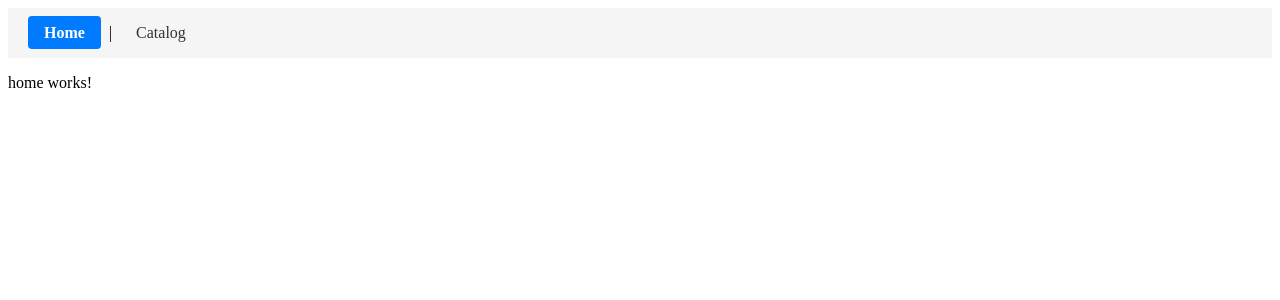
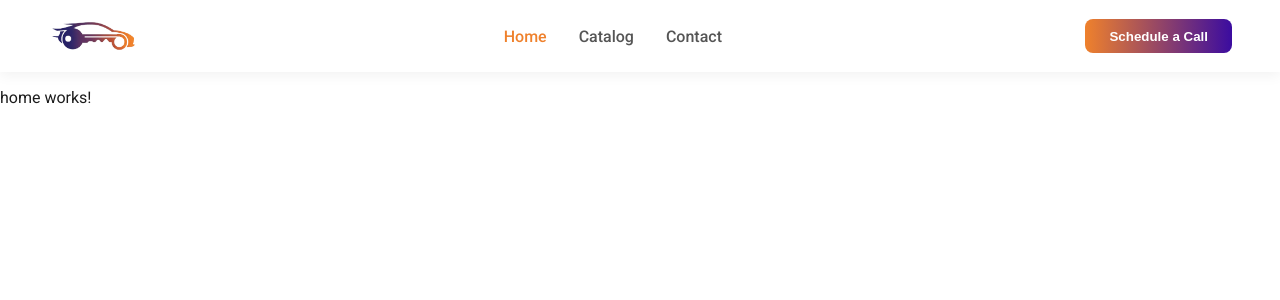
Before and after one commit to Oz-Abohazira/auto-key-deals, an Angular app: page / in a window 1280 px wide. Shown: the top 300 px of the page. Built offline with nearby package versions, Linux system fonts and the light colour scheme.

Commit message:
Theme, Font and golbal styles, Header basic version

```diff
--- a/angular.json
+++ b/angular.json
@@ -27,7 +27,8 @@
               {
                 "glob": "**/*",
                 "input": "public"
-              }
+              },
+              "src/assets"
             ],
             "styles": [
               "src/styles.scss"
--- /dev/null
+++ b/src/_theme.scss
@@ -0,0 +1,30 @@
+$primary-start: #3B0CA0;
+$primary-end: #ef812c;
+$accent: #0078FF;
+$background: #FFFFFF;
+$surface: #F7F8FA;
+$text-primary: #1C1C1C;
+$text-secondary: #555555;
+
+$gradient-primary: linear-gradient(90deg, $primary-end 0%, $primary-start 100%);
+
+// Typography
+$font-heading: 'Poppins', sans-serif;
+$font-body: 'Inter', sans-serif;
+
+// Global Styles
+body {
+  font-family: $font-body;
+  color: $text-primary;
+  background-color: $background;
+  margin: 0;
+  padding: 0;
+}
+
+h1, h2, h3, h4, h5 {
+  font-family: $font-heading;
+  background: $gradient-primary;
+  -webkit-background-clip: text;
+  background-clip: text;
+  -webkit-text-fill-color: transparent;
+}
--- a/src/app/app.html
+++ b/src/app/app.html
@@ -1,6 +1,3 @@
-<nav>
-  <a routerLinkActive="route-active" [routerLinkActiveOptions]="{exact: true}" routerLink="/">Home</a> |
-  <a routerLinkActive="route-active" routerLink="/catalog">Catalog</a>
-</nav>
+<app-header></app-header>
 
 <router-outlet></router-outlet>
--- a/src/app/app.ts
+++ b/src/app/app.ts
@@ -1,10 +1,11 @@
 import { Component, signal } from '@angular/core';
-import { RouterLink, RouterLinkActive, RouterOutlet } from '@angular/router';
+import { RouterOutlet } from '@angular/router';
+import { Header } from "./shared/header/header";
 
 @Component({
   selector: 'app-root',
   standalone: true,
-  imports: [RouterOutlet, RouterLinkActive, RouterLink],
+  imports: [RouterOutlet, Header],
   templateUrl: './app.html',
   styleUrl: './app.scss'
 })
--- /dev/null
+++ b/src/app/shared/header/header.html
@@ -0,0 +1,16 @@
+<header class="header">
+    <!-- Left: Logo -->
+    <div class="logo">
+        <img (click)="goToHome()" src="assets/AutoKeyDealsLogo.png" alt="Auto Key Deals Logo" />
+    </div>
+
+    <!-- Middle: Navigation -->
+    <nav class="nav-links">
+        <a routerLink="/" routerLinkActive="active" [routerLinkActiveOptions]="{ exact: true }">Home</a>
+        <a routerLink="/catalog" routerLinkActive="active">Catalog</a>
+        <a routerLink="/contact" routerLinkActive="active">Contact</a>
+    </nav>
+
+    <!-- Right: Action Button -->
+    <button class="cta-btn">Schedule a Call</button>
+</header>
--- /dev/null
+++ b/src/app/shared/header/header.scss
@@ -0,0 +1,51 @@
+.header {
+  display: flex;
+  align-items: center;
+  justify-content: space-between;
+  padding: 1rem 3rem;
+  background-color: var(--background);
+  box-shadow: 0 4px 12px rgba(0, 0, 0, 0.05);
+  position: sticky;
+  top: 0;
+  z-index: 1000;
+}
+
+/* Logo section */
+.logo {
+  display: flex;
+  align-items: center;
+  gap: 0.6rem;
+
+  img {
+    cursor: pointer;
+    height: 40px;
+    width: auto;
+  }
+
+  span {
+    font-family: var(--font-heading);
+    font-weight: 700;
+    font-size: 1.25rem;
+    color: var(--text-primary);
+  }
+}
+
+/* Nav links centered */
+.nav-links {
+  display: flex;
+  justify-content: center;
+  align-items: center;
+  gap: 2rem;
+  flex: 1; /* this lets nav expand between logo and button */
+
+  a {
+    text-decoration: none;
+    color: var(--text-secondary);
+    font-weight: 500;
+    transition: all 0.3s ease;
+
+    &.active, &:hover {
+      color: var(--primary-end);
+    }
+  }
+}
--- /dev/null
+++ b/src/app/shared/header/header.ts
@@ -0,0 +1,17 @@
+import { Component } from '@angular/core';
+import { Router, RouterLink, RouterLinkActive } from '@angular/router';
+
+@Component({
+  selector: 'app-header',
+  imports: [RouterLink, RouterLinkActive],
+  templateUrl: './header.html',
+  styleUrl: './header.scss'
+})
+export class Header {
+
+  constructor(private router: Router) {}
+
+  goToHome() {
+    this.router.navigate(['/']);
+  }
+}
--- a/src/index.html
+++ b/src/index.html
@@ -6,6 +6,7 @@
   <base href="/">
   <meta name="viewport" content="width=device-width, initial-scale=1">
   <link rel="icon" type="image/png" href="assets/AutoKeyDealsLogo.png">
+  <link href="https://fonts.googleapis.com/css2?family=Roboto:wght@400;500;700&display=swap" rel="stylesheet">
 </head>
 <body>
   <app-root></app-root>
--- a/src/styles.scss
+++ b/src/styles.scss
@@ -1 +1,51 @@
-/* You can add global styles to this file, and also import other style files */
+:root {
+  --primary-start: #3b0ca0;
+  --primary-end: #ef812c;
+  --accent: #0078ff;
+  --background: #ffffff;
+  --surface: #f7f8fa;
+  --text-primary: #1c1c1c;
+  --text-secondary: #555555;
+
+  --gradient-primary: linear-gradient(90deg, var(--primary-end) 0%, var(--primary-start) 100%);
+
+  --font-heading: 'Poppins', sans-serif;
+  --font-body: 'Roboto', sans-serif;
+}
+
+/* Global Styles */
+body {
+  font-family: var(--font-body);
+  color: var(--text-primary);
+  background-color: var(--background);
+  margin: 0;
+  padding: 0;
+}
+
+h1,
+h2,
+h3,
+h4,
+h5 {
+  font-family: var(--font-heading);
+  background: var(--gradient-primary);
+  -webkit-background-clip: text;
+  background-clip: text;
+  -webkit-text-fill-color: transparent;
+}
+
+.cta-btn {
+  background: var(--gradient-primary);
+  color: white;
+  border: none;
+  padding: 0.6rem 1.5rem;
+  border-radius: 8px;
+  font-weight: 600;
+  cursor: pointer;
+  transition: all 0.3s ease;
+
+  &:hover {
+    transform: translateY(-2px);
+    box-shadow: 0 6px 15px rgba(0, 0, 0, 0.1);
+  }
+}
```
Also changed, not shown: src/assets/AutoKeyDealsLogo.png.
